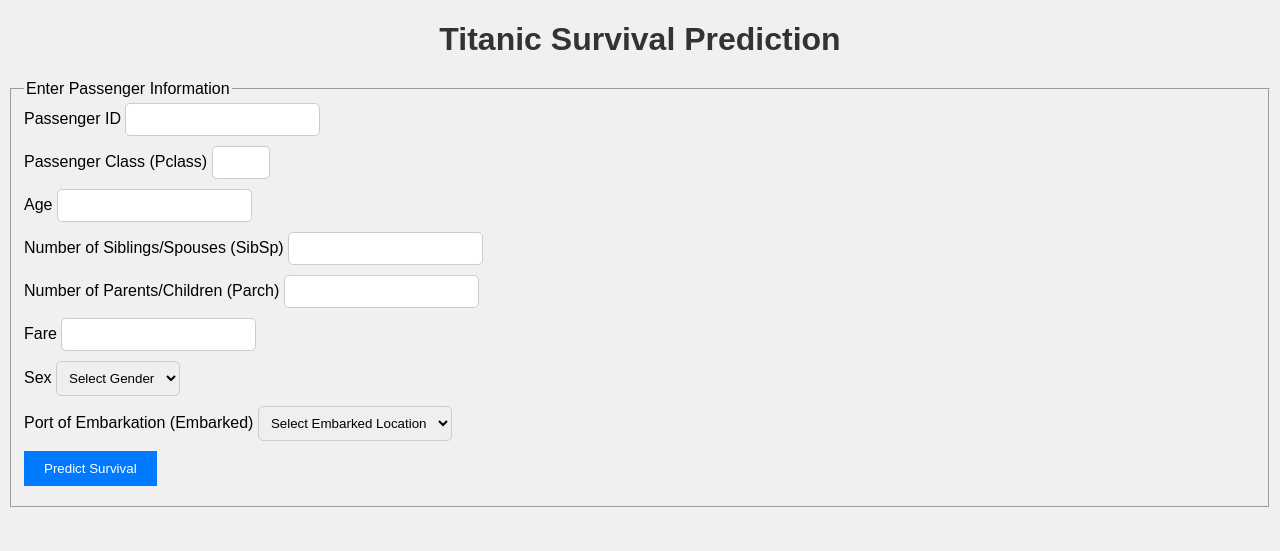
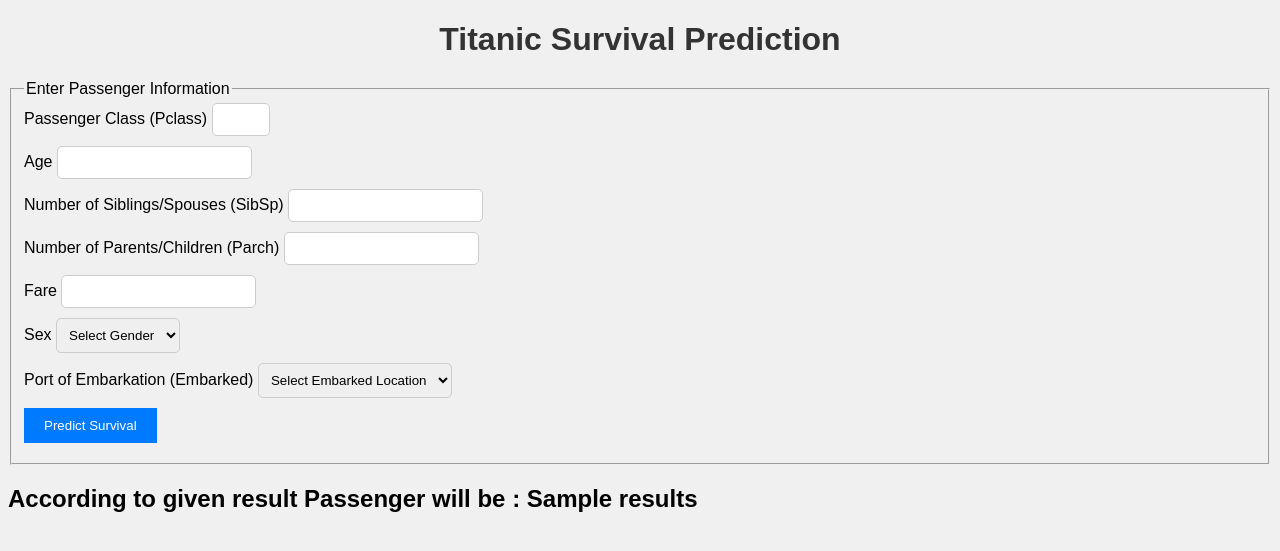
Before and after one commit to Siddhesh2241/Titanic-Survival-Prediction, a Flask app: template templates/home.html in a window 1280 px wide. Shown: the top 551 px of the page. Run offline with Flask 3, Linux system fonts and the light colour scheme; the template is opened without the code that fills it: most values are stand-ins (such as "Sample title", 1, 10 or a date in 2020).

Commit message:
Updated home.html file

```diff
--- a/templates/home.html
+++ b/templates/home.html
@@ -14,10 +14,7 @@
             <fieldset>
                 <legend>Enter Passenger Information</legend>
 
-                <div class="mb-3">
-                    <label for="PassengerId" class="form-label">Passenger ID</label>
-                    <input type="number" class="form-control" name="PassengerId" id="PassengerId" required>
-                </div>
+
 
                 <div class="mb-3">
                     <label for="Pclass" class="form-label">Passenger Class (Pclass)</label>
@@ -69,5 +66,8 @@
             </fieldset>
         </form>
     </div>
+    <h2>
+        According to given result Passenger will be : {{results}}
+    </h2>
 </body>
 </html>
```
